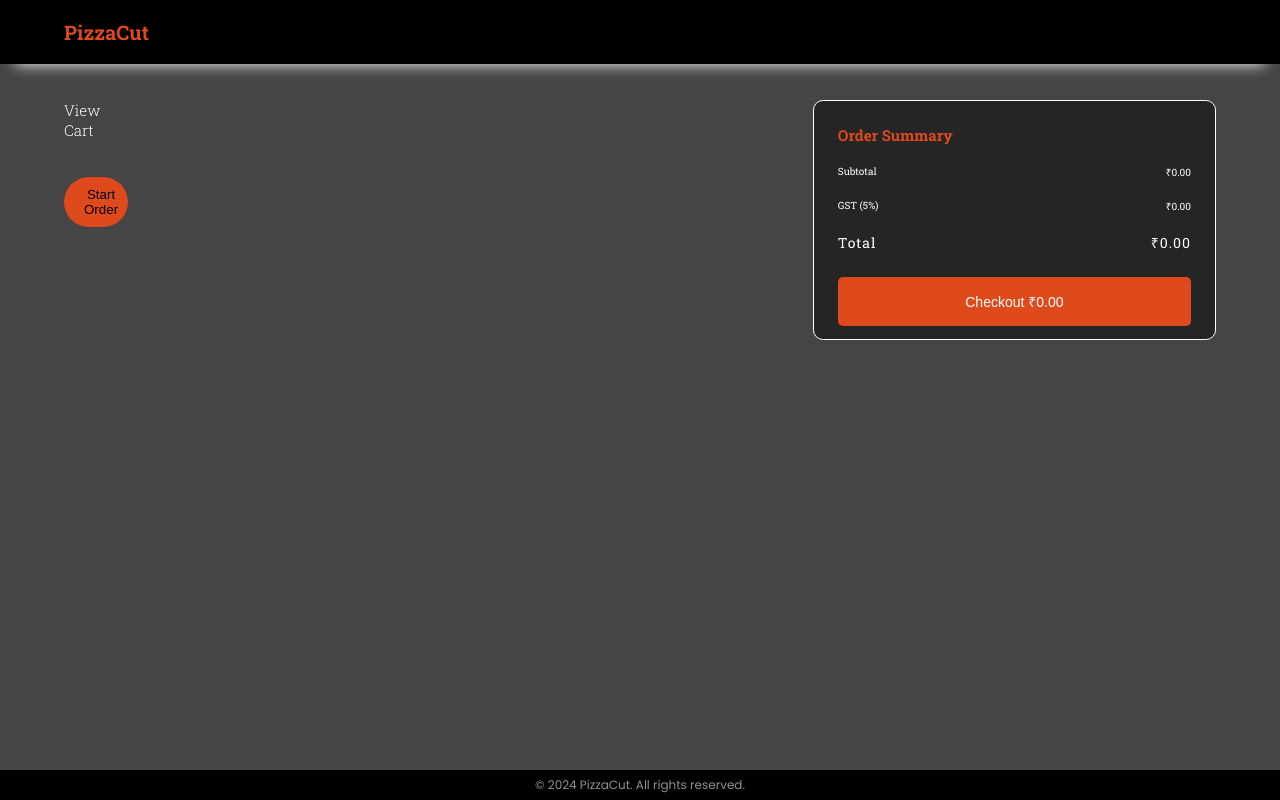
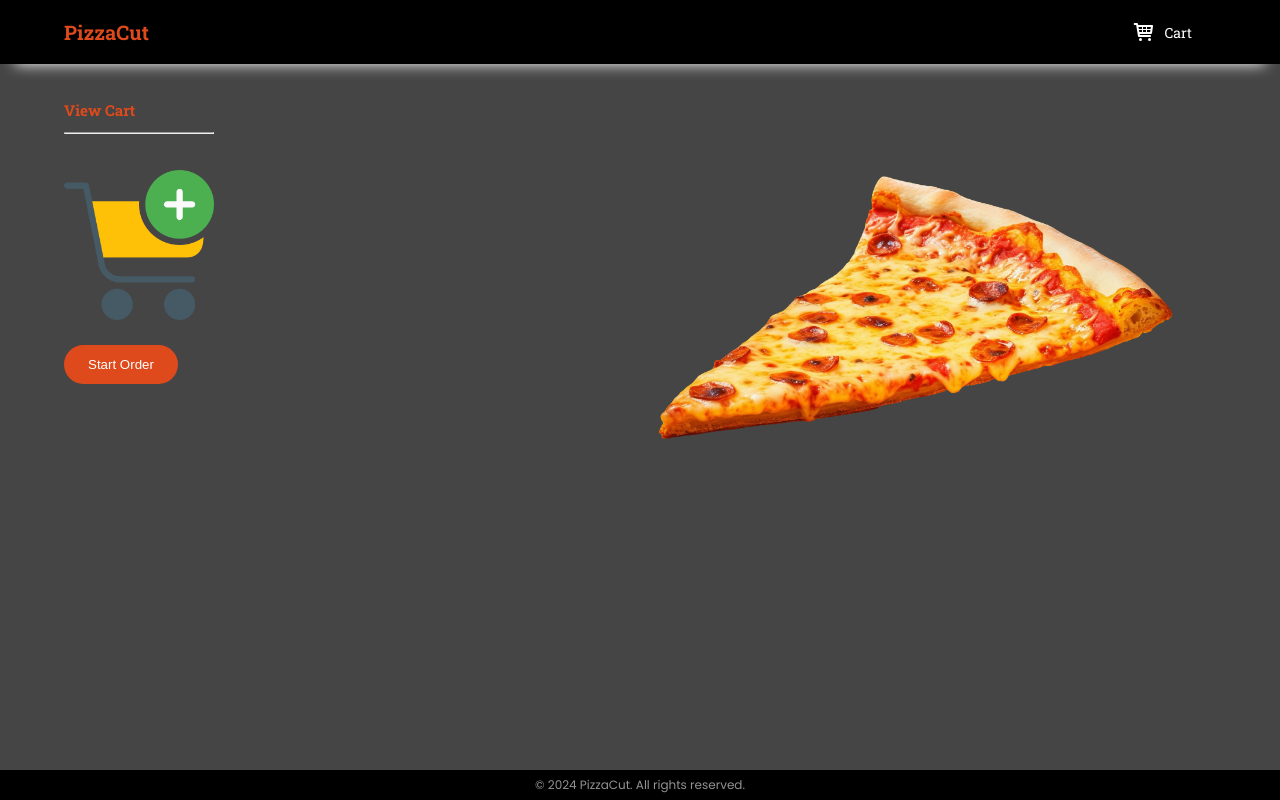
Before and after one commit to bgadkane27/Pizza-App, a React (Vite) app: page /cart in a window 1280 px wide. Built offline with nearby package versions, Linux system fonts and the light colour scheme; a web font is replaced by a local one.

Commit message:
cart page modified

```diff
--- a/index.html
+++ b/index.html
@@ -12,7 +12,7 @@
       href="https://fonts.googleapis.com/css2?family=Poppins:ital,wght@0,100;0,200;0,300;0,400;0,500;0,600;0,700;0,800;0,900;1,100;1,200;1,300;1,400;1,500;1,600;1,700;1,800;1,900&display=swap"
       rel="stylesheet"
     />
-    <title>Pizza Park</title>
+    <title>Pizza Cut | Order Pizza Online</title>
   </head>
   <body>
     <div id="root"></div>
--- a/src/App.css
+++ b/src/App.css
@@ -134,13 +134,17 @@ header {
 }
 
 nav ul {
+  padding: 0 2.4rem;
   display: flex;
   justify-content: flex-end;
+  gap: 2.4rem;
 }
 
 li a {
   font-size: 1.4rem;
-  display: none;
+  display: flex;
+  align-items: center;
+  text-align: center;
 }
 
 .main-section {
@@ -357,6 +361,9 @@ footer {
   .grid {
     grid-template-columns: repeat(2, 1fr);
   }
+  .nocart-right {
+    display: none;
+  }
 }
 
 .cart-section {
@@ -367,14 +374,11 @@ footer {
 
   display: flex;
   justify-content: space-between;
-
-  .cart-btn {
-    margin-top: 0;
-  }
 }
 
 .cart-left {
-  width: 60%;
+  width: 100%;
+  height: auto;
 }
 
 .cart-right {
@@ -394,16 +398,12 @@ footer {
 
 .cart-head {
   padding-bottom: 1.2rem;
-  color: var(--para-color);
-  font-weight: 300;
+  color: var(--head-color);
+  font-weight: bolder;
 }
 
-/* .cart-error{
-  padding: 1rem 0;
-} */
-
 .name-cart {
-  margin-top: -.3rem;
+  margin-top: -0.3rem;
   padding: 0 1rem;
   color: var(--para-color);
   font-size: 1.2rem;
@@ -425,11 +425,11 @@ footer {
   width: 150px;
   height: auto;
   margin-right: 30px;
-  border-radius: .5rem;
-  -webkit-border-radius: .5rem;
-  -moz-border-radius: .5rem;
-  -ms-border-radius: .5rem;
-  -o-border-radius: .5rem;
+  border-radius: 0.5rem;
+  -webkit-border-radius: 0.5rem;
+  -moz-border-radius: 0.5rem;
+  -ms-border-radius: 0.5rem;
+  -o-border-radius: 0.5rem;
 }
 
 .cart-item-details {
@@ -443,7 +443,7 @@ footer {
   display: flex;
   align-items: center;
   justify-content: center;
-  margin-bottom: .2rem;
+  margin-bottom: 0.2rem;
 }
 
 .cart-item-controls button {
@@ -453,16 +453,16 @@ footer {
   margin: 0 10px;
   cursor: pointer;
   display: flex;
-  border-radius: .5rem;
-  -webkit-border-radius: .5rem;
-  -moz-border-radius: .5rem;
-  -ms-border-radius: .5rem;
-  -o-border-radius: .5rem;
+  border-radius: 0.5rem;
+  -webkit-border-radius: 0.5rem;
+  -moz-border-radius: 0.5rem;
+  -ms-border-radius: 0.5rem;
+  -o-border-radius: 0.5rem;
 }
 
 .cart-item-price {
   padding: 0 1rem;
-  letter-spacing: .2rem;
+  letter-spacing: 0.2rem;
   font-weight: 500;
 }
 
@@ -482,7 +482,6 @@ footer {
   color: var(--head-color);
   cursor: pointer;
   border: none;
-  /* text-decoration: underline; */
 }
 
 .remove-all {
@@ -528,16 +527,38 @@ footer {
   background-color: #f83e05;
 }
 
-.item-quantity{
+.item-quantity {
   font-size: 1.2rem;
 }
 
-.start{
+.start-btn {
+  width: auto;
+  margin-top: 1.2rem;
+  white-space: nowrap;
+  position: absolute;
   display: flex;
-  flex-direction: column;
-  margin-top: 1rem;
+  text-align: center;
+  background-color: var(--head-color);
+  color: var(--para-color);
+  padding: 1.2rem 2.4rem;
+  border: none;
+  cursor: pointer;
+  border-radius: 5rem;
+  -webkit-border-radius: 5rem;
+  -moz-border-radius: 5rem;
+  -ms-border-radius: 5rem;
+  -o-border-radius: 5rem;
+}
 
-  .cart-btn{
-    margin-top: 1.5rem;
-  }
+.nocart-image {
+  width: 150px;
+  padding: 1rem 0;
 }
+
+.nocart-image-right {
+  display: flex;
+  justify-content: flex-end;
+  width: 60%;
+  height: auto;
+  margin-left: 40rem;
+}
--- a/src/components/UI/Header.jsx
+++ b/src/components/UI/Header.jsx
@@ -1,4 +1,5 @@
 import { NavLink } from "react-router-dom";
+import { TiShoppingCart } from "react-icons/ti";
 
 export const Header = () => {
   return (
@@ -12,8 +13,11 @@ export const Header = () => {
           </div>
           <nav>
             <ul>
+              {/* <li>
+                <NavLink to="/">Home</NavLink>
+              </li> */}
               <li>
-                <NavLink to="/">Home</NavLink>
+                <NavLink to="/cart"><TiShoppingCart style={{ marginRight: '8px', fontSize: "2.4rem" }}/> Cart</NavLink>
               </li>
             </ul>
           </nav>
--- a/src/pages/Cart.jsx
+++ b/src/pages/Cart.jsx
@@ -1,9 +1,8 @@
 import React, { useState } from "react";
-import { useLocation, useNavigate} from "react-router-dom";
+import { useLocation, useNavigate } from "react-router-dom";
 import { FaPlus, FaMinus } from "react-icons/fa";
 import { motion } from "framer-motion";
 import { RiDeleteBinFill } from "react-icons/ri";
-
 
 const pageVariants = {
   initial: { opacity: 0, x: -100 },
@@ -39,17 +38,21 @@ function Cart() {
     const updatedCart = cart.filter((item) => item.id !== id);
     setCart(updatedCart);
     if (updatedCart.length === 0) {
-      setErrorMessage(<span style={{ fontSize: '1.4rem', color: '#fff' }}>
-        No item present in the cart.
-      </span>);
+      setErrorMessage(
+        <span style={{ fontSize: "1.4rem", fontWeight: "300", color: "#fff" }}>
+          Pizza is not present into the cart.
+        </span>
+      );
     }
   };
 
   const removeAllItems = () => {
     setCart([]);
-    setErrorMessage(<span style={{ fontSize: '1.4rem', color: '#fff' }}>
-      No item present in the cart.
-    </span>);
+    setErrorMessage(
+      <span style={{ fontSize: "1.4rem", fontWeight: "300", color: "#fff" }}>
+        Pizza is not present into the cart.
+      </span>
+    );
   };
 
   const handleRedirectToOrders = () => {
@@ -76,10 +79,18 @@ function Cart() {
       >
         <div className="cart-left">
           <h2 className="cart-head">View Cart</h2>
+          <hr />
+          <br />
+          <br />
           {cart.length === 0 ? (
             <div className="start">
+              <img
+                src="Images/cart2.png"
+                alt="Image"
+                className="nocart-image"
+              />
               <p>{errorMessage}</p>
-            <button className="cart-btn" onClick={handleRedirectToOrders}>
+              <button className="start-btn" onClick={handleRedirectToOrders}>
                 Start Order
               </button>
             </div>
@@ -98,13 +109,13 @@ function Cart() {
                       <button
                         onClick={() => updateQuantity(item.id, "decrease")}
                       >
-                        <FaMinus style={{color: "#df4a1c"}} />
+                        <FaMinus style={{ color: "#df4a1c" }} />
                       </button>
                       <span className="item-quantity">{item.quantity}</span>
                       <button
                         onClick={() => updateQuantity(item.id, "increase")}
                       >
-                        <FaPlus style={{color: "#df4a1c"}}/>
+                        <FaPlus style={{ color: "#df4a1c" }} />
                       </button>
                     </div>
                     <p className="cart-item-price">
@@ -114,8 +125,13 @@ function Cart() {
                       className="remove-item name-cart"
                       onClick={() => removeItem(item.id)}
                     >
-                      <RiDeleteBinFill style={{marginRight: ".5rem", fontSize: "2rem", paddingTop: ".2rem"}} />
-                      {/* Remove */}
+                      <RiDeleteBinFill
+                        style={{
+                          marginRight: ".5rem",
+                          fontSize: "2rem",
+                          paddingTop: ".2rem",
+                        }}
+                      />
                     </button>
                   </div>
                 </div>
@@ -124,13 +140,29 @@ function Cart() {
           )}
           {cart.length > 0 && (
             <button className="cart-btn" onClick={removeAllItems}>
-             <RiDeleteBinFill style={{marginRight: ".5rem"}} /> Remove All
+              <RiDeleteBinFill style={{ marginRight: ".5rem" }} /> Remove All
             </button>
           )}
         </div>
       </motion.div>
-
-        <motion.div className="cart-right"
+      {cart.length === 0 ? (
+        <motion.div
+          className="nocart-right"
+          initial="initial"
+          animate="in"
+          exit="out"
+          variants={pageVariants}
+          transition={pageTransition}
+        >
+          <img
+            src="Images/nopizza.png"
+            alt="Image"
+            className="nocart-image-right"
+          />
+        </motion.div>
+      ) : (
+        <motion.div
+          className="cart-right"
           initial="initial"
           animate="in"
           exit="out"
@@ -152,6 +184,7 @@ function Cart() {
           </div>
           <button className="checkout-btn">Checkout ₹{total}</button>
         </motion.div>
+      )}
     </section>
   );
 }
```
Also changed, not shown: public/Images/cart2.png (added), public/Images/nopizza.png (added). Lines whose indentation alone changed are shown as unchanged.
